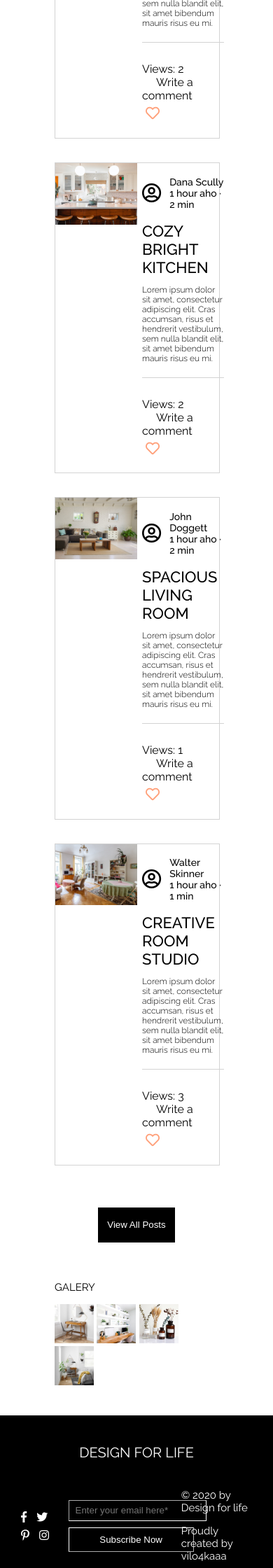
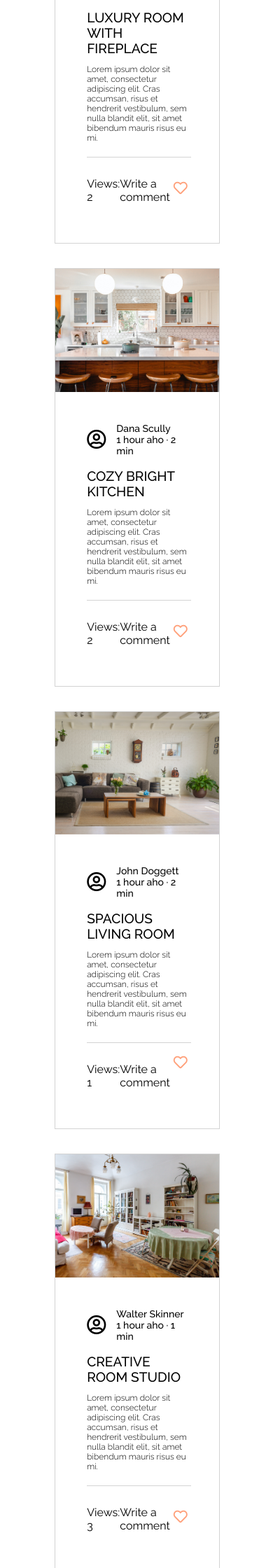
Before and after one commit to vilo4kaaa/Design-for-life, a PHP site: page / in a window 390 px wide. Shown: the part 520-2760 px from the top of the page at 70% size. Run offline with PHP 8.4, Linux system fonts and the light colour scheme; some libraries are stand-ins or nearby versions.

Commit message:
Added media queries, some changes in paddings and margins

```diff
--- a/index.html
+++ b/index.html
@@ -28,7 +28,7 @@
       <main>
 
         <section class = "post">
-          <img src = "images/sec1.jpg" alt = "luxury room with fireplace" class = "post-pic"  width = "50%">
+          <img src = "images/sec1.jpg" alt = "luxury room with fireplace" class = "post-pic">
 
           <div class = "post-info" >
 
@@ -46,18 +46,18 @@
             </p>
 
             <div class = "post-info-stat">
-              <p>Views: 2
-              <a href = "#" class = "post-info-stat__com">Write a comment</a>
+              <p>Views: 2 </p>
+              <p><a href = "#" class = "post-info-stat__com">Write a comment</a></p>
 
-              <button class = "post-info-stat__btn" >
-                <i class="far fa-heart"></i> </button></p>
+              <p><button class = "post-info-stat__btn" >
+                <i class="far fa-heart" # = "heart-btn"></i> </button></p>
             </div>
 
           </div>
         </section>
 
         <section class = "post">
-          <img src = "images/sec2.jpg" alt = "luxury room with fireplace" class = "post-pic"  width = "50%">
+          <img src = "images/sec2.jpg" alt = "luxury room with fireplace" class = "post-pic">
 
           <div class = "post-info" >
 
@@ -75,18 +75,18 @@
             </p>
 
             <div class = "post-info-stat">
-              <p>Views: 2
-              <a href = "#" class = "post-info-stat__com">Write a comment</a>
+              <p>Views: 2</p>
+              <p><a href = "#" class = "post-info-stat__com">Write a comment</a> </p>
 
-              <button class = "post-info-stat__btn" >
-                <i class="far fa-heart"></i> </button></p>
+              <p><button class = "post-info-stat__btn" >
+                <i class="far fa-heart" # = "heart-btn"></i> </button></p>
             </div>
 
           </div>
         </section>
 
         <section class = "post">
-          <img src = "images/sec3.jpg" alt = "luxury room with fireplace" class = "post-pic"  width = "50%">
+          <img src = "images/sec3.jpg" alt = "luxury room with fireplace" class = "post-pic" >
 
           <div class = "post-info" >
 
@@ -104,18 +104,18 @@
             </p>
 
             <div class = "post-info-stat">
-              <p>Views: 1
-              <a href = "#" class = "post-info-stat__com">Write a comment</a>
+              <p>Views: 1</p>
+              <p><a href = "#" class = "post-info-stat__com">Write a comment</a></p>
 
-              <button class = "post-info-stat__btn" >
-                <i class="far fa-heart"></i> </button></p>
+            </p><button class = "post-info-stat__btn" >
+                <i class="far fa-heart" # = "heart-btn"></i> </button></p>
             </div>
 
           </div>
         </section>
 
         <section class = "post">
-          <img src = "images/sec4.jpg" alt = "luxury room with fireplace" class = "post-pic"  width = "50%">
+          <img src = "images/sec4.jpg" alt = "luxury room with fireplace" class = "post-pic" >
 
           <div class = "post-info" >
 
@@ -133,11 +133,11 @@
             </p>
 
             <div class = "post-info-stat">
-              <p>Views: 3
-              <a href = "#" class = "post-info-stat__com">Write a comment</a>
+              <p>Views: 3</p>
+              <p><a href = "#" class = "post-info-stat__com">Write a comment</a> </p>
 
-              <button class = "post-info-stat__btn" >
-                <i class="far fa-heart"></i> </button></p>
+              <p><button class = "post-info-stat__btn" >
+                <i class="far fa-heart" # = "heart-btn"></i> </button></p>
             </div>
 
           </div>
@@ -162,10 +162,10 @@
          <div class = "footer-box">
 
          <div class = "footer-contacts" >
-          <a href="#" ><i class="fab fa-facebook-f" id = "footer-contacts__facebook-item"></i></a>
-          <a href="#" ><i class="fab fa-twitter" id = "footer-contacts__twitter-item"></i></a>
-          <a href="#" ><i class="fab fa-pinterest-p" id = "footer-contacts__pinterest-item"></i></a>
-          <a href="#" ><i class="fab fa-instagram" id = "footer-contacts__instagram-item"></i></a>
+          <a href="#" ><i class="fab fa-facebook-f fa-2x" id = "footer-contacts__facebook-item"></i></a>
+          <a href="#" ><i class="fab fa-twitter fa-2x" id = "footer-contacts__twitter-item"></i></a>
+          <a href="#" ><i class="fab fa-pinterest-p fa-2x" id = "footer-contacts__pinterest-item"></i></a>
+          <a href="#" ><i class="fab fa-instagram fa-2x" id = "footer-contacts__instagram-item"></i></a>
          </div>
 
          <div class = "footer-subs" >
--- a/style.css
+++ b/style.css
@@ -1,129 +1,110 @@
-body
-{
+body{
     margin:0;
     font-family: Raleway;
 }
 
-a
-{
+main{
+    display: flex;
+    flex-direction: column;
+    flex-wrap: nowrap;
+}
+
+a{
     color: black;
     text-decoration: none;
 }
 
-.header-nav
-{
-    height: 60px;
-    width:100%;
+.header-nav{
     background-color: white;
     position: fixed;
     display: inline-flex;
     flex-direction: row;
     flex-wrap: nowrap;
     justify-content: center;
+    height: 60px;
+    width:100%;
+
 }
 
-.header-nav__item
-{
-    padding: 24px;
+.header-nav__item{
+    padding: 25px;
     text-transform: uppercase;
     font-size: 12px;
 }
 
-main
-{
-    display: flex;
-    flex-direction: column;
-    flex-wrap: nowrap;
+.main-image{
+    padding-top: 60px;
 }
 
-.main-image
-{
-    padding-top: 60px;
-    width: 100%;
-}
-
-.post
-{
+.post{
     display: flex;
     flex-direction: row;
     flex-wrap: nowrap;
-
     width: 60%;
-
-    margin-top: 34px;
+    margin-top: 35px;
     margin-left: 20%;
-
     border-style:solid;
     border-width: 1px;
     border-color:lightgrey;
 }
 
-.post-pic
-{
+.post-pic{
     width: 50%;
-    height: 100%;
     padding: 0;
-
 }
 
-.post-info
-{
+.post-info{
     display: flex;
     flex-direction: column;
     flex-wrap: nowrap;
     width: 50%;
     height: 100%;
-    padding: 2% 3% 2% 3%;
+    padding: 30px 45px 40px 50px;
 }
 
-.post-info-header
-{
+.post-info-header{
     font-weight: 500;
     font-size: 14px;
-
     display: inline-flex;
     flex-direction: row;
     flex-wrap: nowrap;
     align-items: center;
 }
 
-.post-info-header__author
-{
+.post-info-header__author{
 
     display: flex;
     flex-direction: column;
     flex-wrap: nowrap;
-    margin-left: 12px;
+    margin-left: 15px;
 }
 
-.post-info-name
-{
+.post-info-name{
     font-weight: 500;
-    font-size: 22px;
+    font-size: 1.2rem;
     text-transform: uppercase;
     margin: 0;
     margin-top: 3px;
 
 }
 
-.post-info-preview
-{
+.post-info-preview{
     font-weight: 300;
     font-size: 12px;
     padding: 0px 0px 20px 0px;
     border-bottom : 1px solid lightgrey;
-
 }
 
-.post-info-stat__com
-{
-    margin-left: 20px;
-    margin-right: 90px;
+.post-info-stat{
+    display: flex;
+    flex-direction: row;
+    flex-wrap: nowrap;
+    justify-content: space-between;
 }
 
-.post-info-stat__btn
-{
-    height: 30px;
+
+.post-info-stat__btn{
+    height: 20px;
     padding: 5px;
     color: lightsalmon;
     background-color: white;
@@ -131,8 +112,7 @@ main
     border: none;
 }
 
-.all-posts-btn
-{
+.all-posts-btn{
     background-color: black;
     border-width: 0;
     width:28%;
@@ -143,105 +123,110 @@ main
     margin-bottom: 40px;
 }
 
-.gallery
-{
+.gallery{
     margin-left: 20%;
     width : 60%;
     margin-bottom: 10%;
 }
 
-.gallery-title
-{
+.gallery-title{
     font-size: 15px;
     text-transform: uppercase;
 }
 
-.gallery__pic
-{
+.gallery__pic{
     display: inline-flex;
     flex-direction: row;
     flex-wrap: nowrap;
     justify-content: center;
     width: 24%;
-
 }
 
-.footer
-{
+.footer {
     background-color: black;
     height: 250px;
     padding: 25px;
 }
 
-.footer-title
-{
+.footer-title{
     font-size: 20px;
     color: white;
     text-transform: uppercase;
 }
 
-.footer-box
-{
+.footer-box{
     display: flex;
     flex-direction: row;
     flex-wrap: nowrap;
     justify-content: space-evenly;
     align-items: center;
     margin-top: 25px;
-
 }
 
-#footer-contacts__facebook-item, #footer-contacts__twitter-item, #footer-contacts__pinterest-item, #footer-contacts__instagram-item
-{
+#footer-contacts__facebook-item, #footer-contacts__twitter-item,
+#footer-contacts__pinterest-item, #footer-contacts__instagram-item{
     color: white;
-    margin: 5px;
+    margin: 10px;
 }
 
-#footer-contacts__facebook-item:hover
-{
+#footer-contacts__facebook-item:hover{
     color: lightseagreen;
 }
 
-#footer-contacts__twitter-item:hover
-{
+#footer-contacts__twitter-item:hover{
     color: lightblue;
 }
 
-#footer-contacts__pinterest-item:hover
-{
+#footer-contacts__pinterest-item:hover{
     color: lightcoral;
 }
 
-#footer-contacts__instagram-item:hover
-{
+#footer-contacts__instagram-item:hover{
     color: palevioletred;
 }
 
-.footer-subs__input
-{
+.footer-subs__input{
     background-color: black;
     color:white;
     border-color: white;
-    margin-left:10%;
-    padding: 5%;
+    margin-left:30px;
+    padding: 5px;
     height: 10px;
     border-width: 1px;
+    width: 190px;
 }
 
-.footer-subs__button
-{
+.footer-subs__button{
     background-color:black;
     color: white;
     border-width: 1px;
     border-color: white;
-    margin-left: 10%;
+    margin-left: 30px;
     margin-top: 5%;
-    padding: 5%;
-    width:100%;
+    padding: 5px;
+    width:200px;
 }
 
-.footer-copyright
-{
+.footer-copyright{
     font-size: 15px;
     color: white;
 }
+
+@media (max-width: 1100px){
+    .post{
+        display: flex;
+        flex-direction: column;
+        flex-wrap: nowrap;
+        width: 60%;
+    }
+
+    .post-pic{
+        width: 100%;
+        height: auto;
+    }
+
+    .post-info{
+        width: auto;
+        align-self: center;
+    }
+}
```
